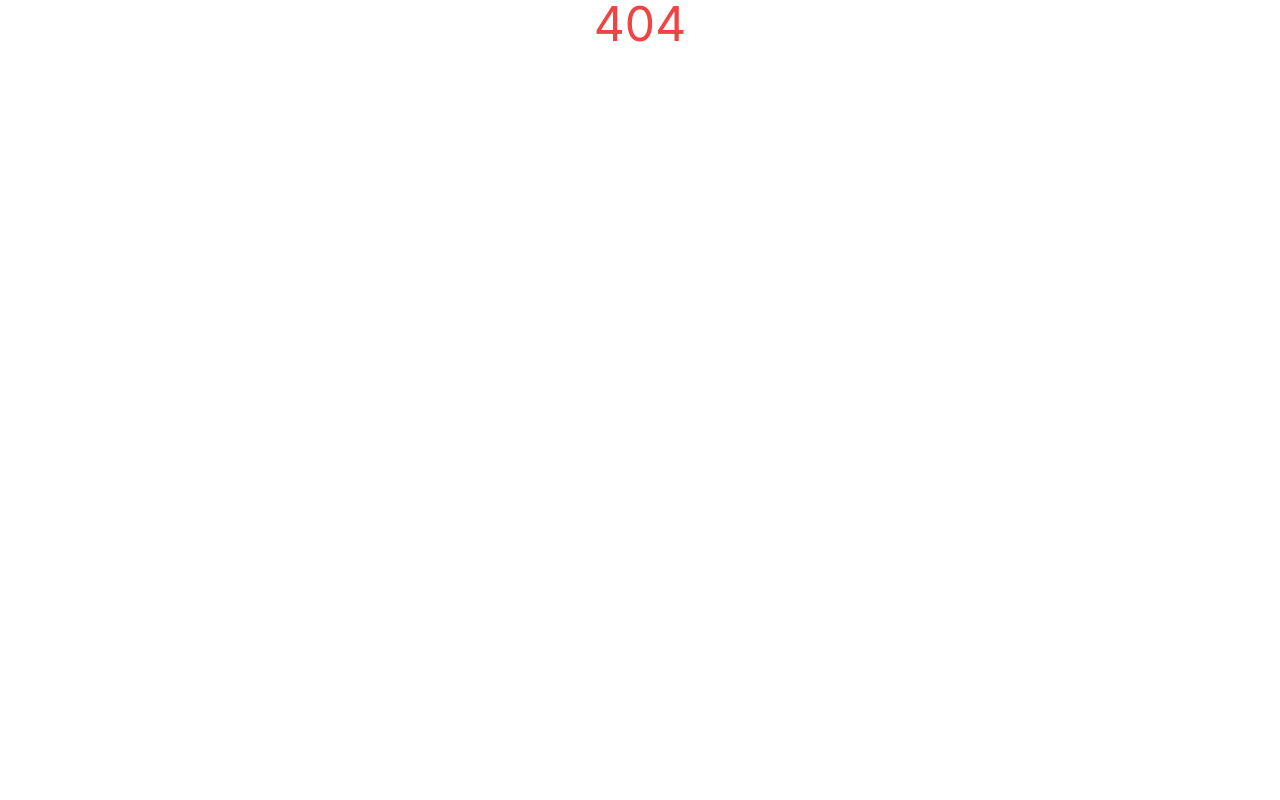
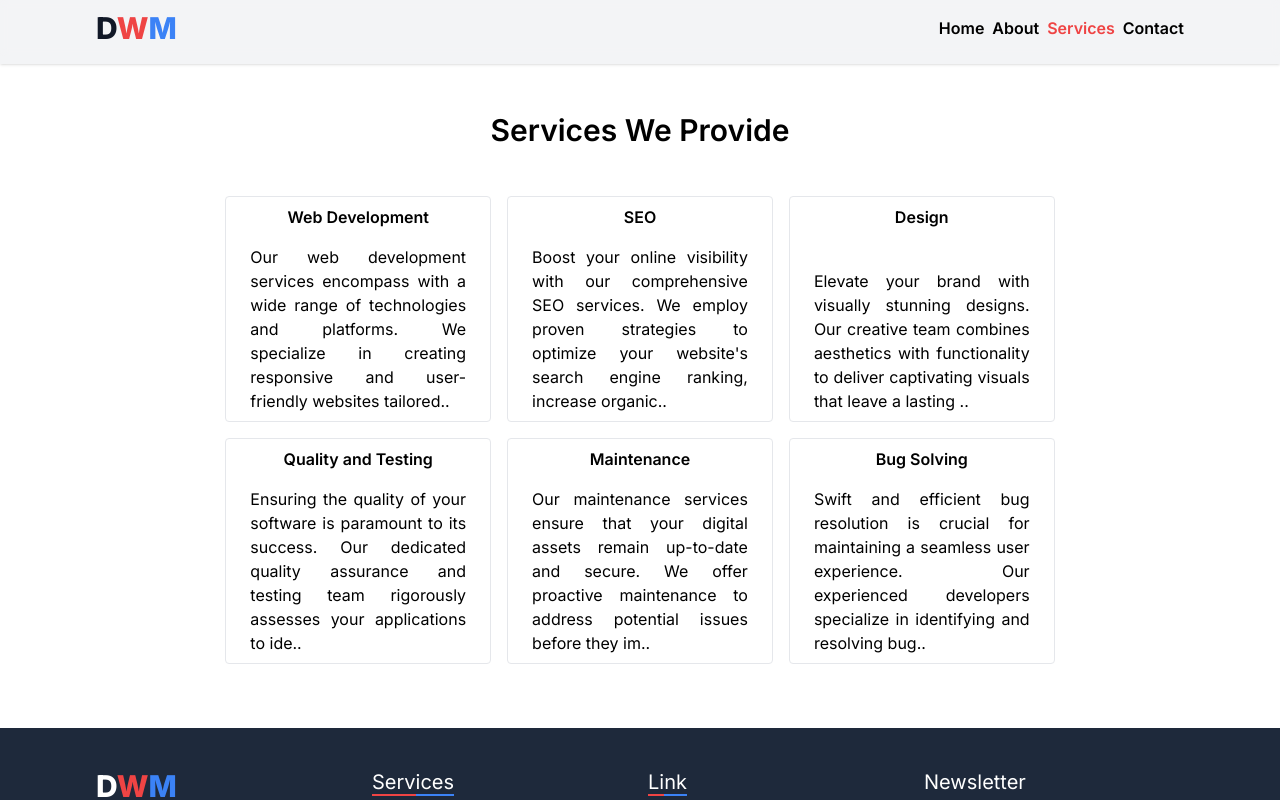
Before and after one commit to Iqubal905/Dream-Web-Market, a Next.js app: page /services in a window 1280 px wide. Before the commit this address had no page. Shown: the top 800 px of the page. Built offline with nearby package versions, Linux system fonts and the light colour scheme.

Commit message:
services page created

```diff
--- /dev/null
+++ b/src/app/(with layout)/services/cards/ServiceCard.jsx
@@ -0,0 +1,17 @@
+import React from 'react';
+
+const ServiceCard = ({ data }) => {
+    return (
+        <div className='group p-2 border items-center relative rounded text-center flex flex-col justify-between'>
+            <div className='absolute w-0 left-1/2 top-0 bg-slate-100 duration-300 group-hover:w-1/2 h-full -z-10'></div>
+            <div className='absolute w-0 right-1/2 top-0 bg-red-50 delay-200 duration-300 group-hover:w-1/2 h-full -z-10'></div>
+            <h3 className='relative text-md w-fit font-semibold pb-4'>{data.title}
+                <span className='absolute h-1 rounded w-0 duration-300 bg-blue-600 left-0  bottom-3 group-hover:w-full'></span>
+            </h3>
+            <p className='px-4 text-justify select-none'>{data.description.slice(0, 160)}..</p>
+
+        </div>
+    );
+};
+
+export default ServiceCard;
--- /dev/null
+++ b/src/app/(with layout)/services/page.jsx
@@ -0,0 +1,45 @@
+import React from 'react';
+import ServiceCard from './cards/ServiceCard';
+
+const Services = () => {
+    const services = [
+        {
+            title: "Web Development",
+            description: "Our web development services encompass with a wide range of technologies and platforms. We specialize in creating responsive and user-friendly websites tailored to meet your specific business needs. From front-end design to back-end functionality, we deliver high-quality solutions that drive online success."
+        },
+        {
+            title: "SEO",
+            description: "Boost your online visibility with our comprehensive SEO services. We employ proven strategies to optimize your website's search engine ranking, increase organic traffic, and enhance overall online presence. Stay ahead of the competition and reach your target audience effectively with our SEO expertise."
+        },
+        {
+            title: "Design",
+            description: "Elevate your brand with visually stunning designs. Our creative team combines aesthetics with functionality to deliver captivating visuals that leave a lasting impression. Whether it's logo design, UI/UX, or graphic elements, we craft designs that align with your brand identity and resonate with your audience."
+        },
+        {
+            title: "Quality and Testing",
+            description: "Ensuring the quality of your software is paramount to its success. Our dedicated quality assurance and testing team rigorously assesses your applications to identify and rectify any issues. From functional testing to performance testing, we guarantee a robust and flawless user experience for your software."
+        },
+        {
+            title: "Maintenance",
+            description: "Our maintenance services ensure that your digital assets remain up-to-date and secure. We offer proactive maintenance to address potential issues before they impact your operations. Whether it's regular updates, security patches, or performance enhancements, we keep your systems running smoothly."
+        },
+        {
+            title: "Bug Solving",
+            description: "Swift and efficient bug resolution is crucial for maintaining a seamless user experience. Our experienced developers specialize in identifying and resolving bugs promptly. We conduct thorough debugging processes to eliminate issues, ensuring that your software operates at its best without disruptions."
+        }
+    ]
+    return (
+        <div className='mb-16'>
+            <h1 className='text-center text-3xl font-semibold py-12'>Services We Provide</h1>
+            <div className='grid grid-cols-1 md:grid-cols-2 lg:grid-cols-3 gap-4'>
+                {
+                    services.map((ele, index) => <ServiceCard key={index} data={ele}></ServiceCard>)
+                }
+
+            </div>
+
+        </div>
+    );
+};
+
+export default Services;
--- a/src/app/components/navbar/Navbar.jsx
+++ b/src/app/components/navbar/Navbar.jsx
@@ -1,40 +1,49 @@
-
 import Link from "next/link";
-import "./navbar.css"
+import "./navbar.css";
 import Menu from "./compo/Menu";
 import Hamberger from "./compo/Hamberger";
 import NavLinks from "../activeRoutes/NavLinks";
 export let links = [
     {
         link: "/",
-        title: "Home"
-    }, {
+        title: "Home",
+    },
+    {
         link: "/about",
-        title: "About"
-    }, {
+        title: "About",
+    },
+    {
+        link: "/services",
+        title: "Services",
+    },
+    {
         link: "/contact",
-        title: "Contact"
-    }, {
-        link: "/ourworks",
-        title: "Our Works"
-    }
-]
+        title: "Contact",
+    },
+
+];
 const Navbar = () => {
     return (
         <>
             <nav className="bg-gray-100/50 backdrop-blur-sm flex justify-between items-center h-14 px-3 md:px-16 lg:px-24 fixed top-0 w-full z-50">
+                {" "}
+                <Link
+                    to={"/"}
+                    href={"/"}
+                    className="font-extrabold capitalize text-3xl"
+                >
+                    <span className="text-gray-900">D</span>
+                    <span className="text-red-500">W</span>
+                    <span className="text-blue-500">M</span>
+                </Link>
                 <div className="flex gap-10">
-                    <Link to={'/'} href={"/"} className="font-extrabold capitalize text-3xl"><span className="text-gray-900">D</span><span className="text-red-500">W</span><span className="text-blue-500">M</span></Link>
                     <div className="md:flex gap-2 items-center justify-center font-semibold hidden">
-                        {
-                            links.map(ele => <NavLinks key={ele.link} link={{ title: ele.title, href: ele.link }}></NavLinks>)
-                        }
-                    </div>
-                </div>
-                <div className="flex gap-3 font-semibold items-center">
-                    <div className="hidden md:flex gap-3">
-                        <NavLinks link={{ title: "Login", href: "/login" }} className="hidden md:block bg-white px-2 rounded text-orange-600">Login</NavLinks>
-                        <NavLinks link={{ title: "Register", href: "/register" }} href={"/"} className="hidden md:block bg-white px-2 rounded text-orange-600">Login</NavLinks>
+                        {links.map((ele) => (
+                            <NavLinks
+                                key={ele.link}
+                                link={{ title: ele.title, href: ele.link }}
+                            ></NavLinks>
+                        ))}
                     </div>
                     {/* small screen menu toggler */}
                     <Hamberger></Hamberger>
--- a/src/app/components/navbar/compo/Menu.jsx
+++ b/src/app/components/navbar/compo/Menu.jsx
@@ -11,8 +11,6 @@ const Menu = () => {
             {
                 links.map(ele => <SideNavlinks key={ele.link} link={{ title: ele.title, href: ele.link }} ></SideNavlinks>)
             }
-            <SideNavlinks link={{ href: "/login", title: "Login" }} href={"/"} onClick={toggleNav}>Login</SideNavlinks>
-            <SideNavlinks link={{ href: "/register", title: "Register" }} href={"/"} onClick={toggleNav}>Register</SideNavlinks>
         </div>
     );
 };
--- a/src/app/globals.css
+++ b/src/app/globals.css
@@ -1,3 +1,37 @@
 @tailwind base;
 @tailwind components;
 @tailwind utilities;
+
+/* You can us custom class hare */
+::-webkit-scrollbar {
+  width: 18px;
+}
+
+/* You can us custom class hare */
+::-webkit-scrollbar-track {
+  border-radius: 0px;
+  background: white;
+}
+
+/* You can us custom class hare */
+::-webkit-scrollbar-thumb {
+  background-color: gray;
+  border-radius: 7px;
+  border: 4px solid white;
+}
+
+/* You can us custom class hare */
+::-webkit-scrollbar-thumb:hover {
+}
+
+/* You can us custom class hare */
+::-webkit-scrollbar-corner {
+}
+
+/* SUPPORT FOR FIREFOX */
+@supports (scrollbar-color: red blue) {
+  * {
+    scrollbar-color: rgb(254, 210, 12) rgba(14, 186, 97, 0.485);
+    scrollbar-width: thin;
+  }
+}
```
